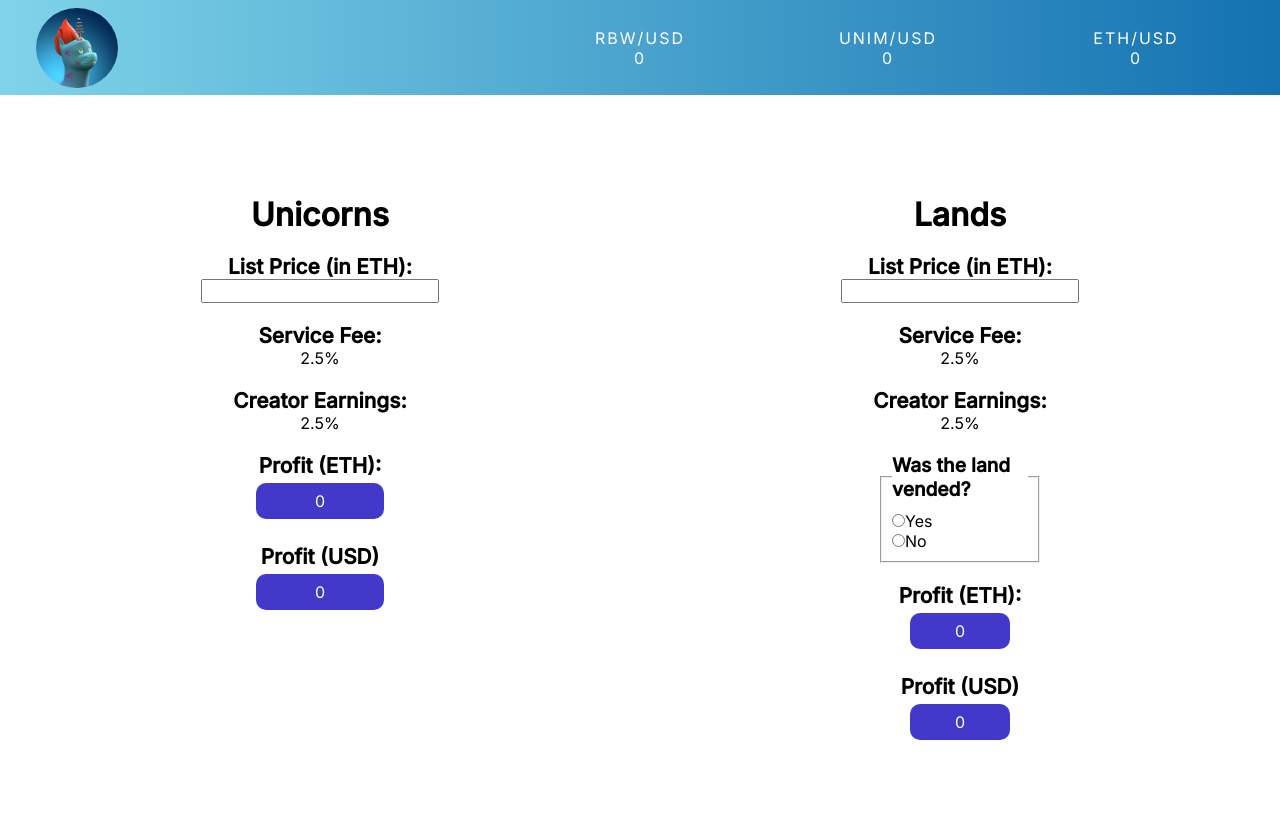
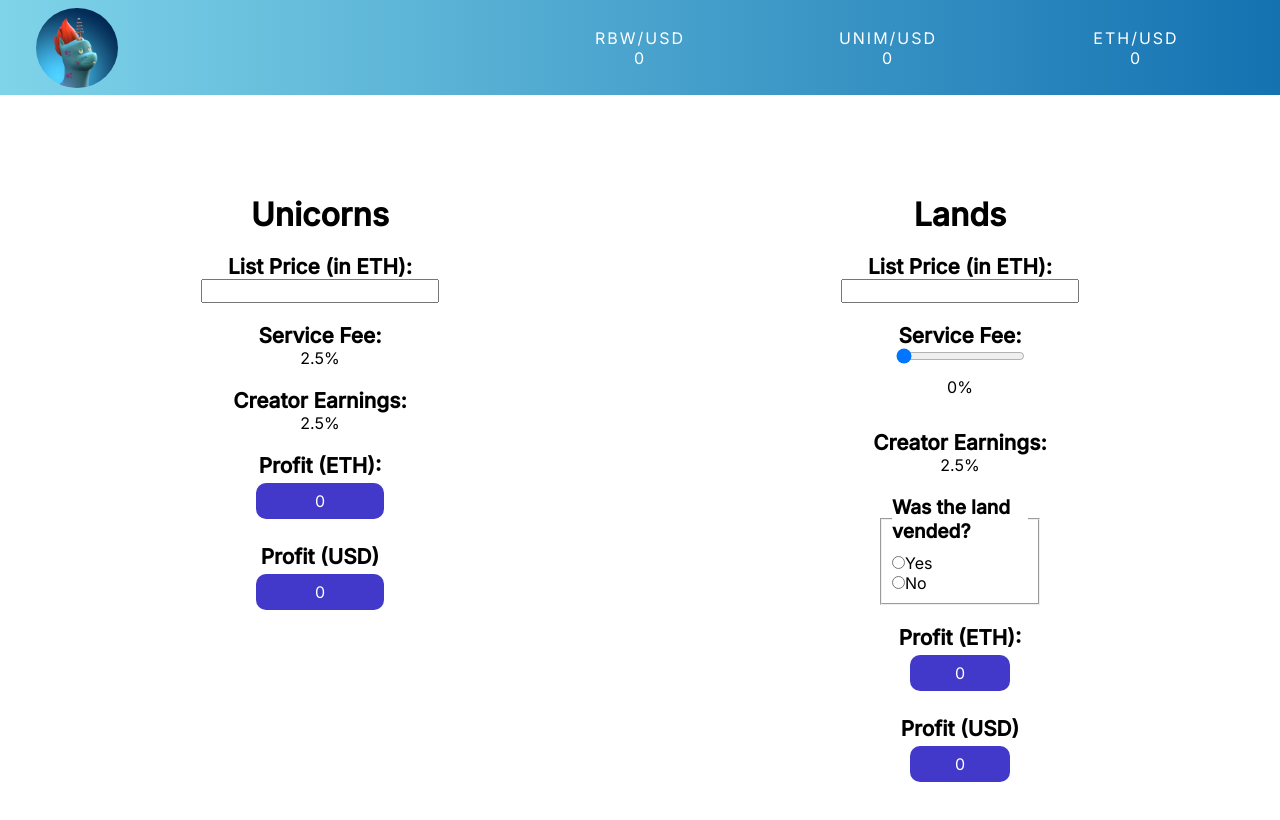
Before and after one commit to jinxlearns2code/cu-profit-calculator, a React (Vite) app: page / in a window 1280 px wide. Shown: the top 820 px of the page. Built offline with nearby package versions, Linux system fonts and the light colour scheme; no server answers.

Commit message:
changed service fee from fixed value to range

```diff
--- a/components/Lands.jsx
+++ b/components/Lands.jsx
@@ -4,11 +4,15 @@ import '../src/App.css'
 
 export default function Lands(props) {
 	const [answer, setAnswer] = useState(false);
+	const [value, setValue] = useState("0");
+
 	const toggleAnswer = () => setAnswer(true);
 	const toggleOff = () => setAnswer(false)
 
 	let rbwCost = (50 * props.rbwValue) / props.ethValue
 	let unimCost = (1000 * props.unimValue) / props.ethValue
+	let deductions = (parseFloat(2.5) + parseFloat({value}.value)) / 100
+
 
 	const tokensCost = () => {
 		if (!isNaN(rbwCost)) {
@@ -22,25 +26,25 @@ export default function Lands(props) {
 
 	const computationLands = () => {
 		let listPrice = parseFloat(document.getElementById("list-price-land").value);
-		let deductions = .05
+
 		if (listPrice == "") listPrice = 0;
 
 		const ethResult = listPrice - (listPrice * deductions)
 		if (!isNaN(ethResult)) {
-		  document.getElementById("outputEth1").value = ethResult;
+		  document.getElementById("outputEth1").value = ethResult.toFixed(4);
 		}
 
 		const usdResult = ethResult * props.ethValue
 		if (!isNaN(usdResult)) {
-		  document.getElementById("outputUsd1").value = usdResult;
+		  document.getElementById("outputUsd1").value = usdResult.toFixed(2);
 		}
+
 	  };
 
 	const finalComputationLands = () => {
 		let listPrice = parseFloat(document.getElementById("list-price-land").value);
 		let mintCost = parseFloat(document.getElementById("eth-cost").value);
 		let keystoneCost = parseFloat(document.getElementById("keystone-cost").value);
-		let deductions = .05;
 		if (listPrice == "") listPrice = 0;
 		if (mintCost == "") mintCost = 0;
 		if (keystoneCost == "") keystoneCost = 0;
@@ -52,18 +56,19 @@ export default function Lands(props) {
 		let finalEthResult = ethResult - totalExpenses
 
 		if (!isNaN(finalEthResult)) {
-			document.getElementById("outputEth1").value = finalEthResult;
+			document.getElementById("outputEth1").value = finalEthResult.toFixed(4);
 		  }
 
 		const usdResult = finalEthResult * props.ethValue
 		if (!isNaN(usdResult)) {
-			document.getElementById("outputUsd1").value = usdResult;
+			document.getElementById("outputUsd1").value = usdResult.toFixed(2);
 		}
-		};
+	};
 
 
 
 	return (
+
 		<div className="section-container">
 			<h2>Lands</h2>
 			<div>
@@ -72,7 +77,18 @@ export default function Lands(props) {
 			</div>
 			<div>
 				<p className="card-title">Service Fee:</p>
-				<p id="service-fee">2.5%</p>
+				<input
+					type="range"
+					id="service-fee"
+					name="service-fee"
+					min="0"
+					max="2.5"
+					defaultValue="0"
+					step="0.5"
+					onChange={(e) => setValue(e.target.value)}
+
+				/>
+				<output id="fee" name="fee" htmlFor="service-fee">{value}%</output>
 			</div>
 			<div>
 				<p className="card-title">Creator Earnings:</p>
@@ -98,4 +114,5 @@ export default function Lands(props) {
 			</div>
 		</div>
 	)
+
 }
--- a/src/App.css
+++ b/src/App.css
@@ -86,6 +86,12 @@ h2 {
   margin-top: 20px;
 }
 
+#fee {
+  border: none;
+  background-color: white;
+  color: black;
+}
+
 fieldset {
   width: 25%;
   margin-top: 20px;
```
